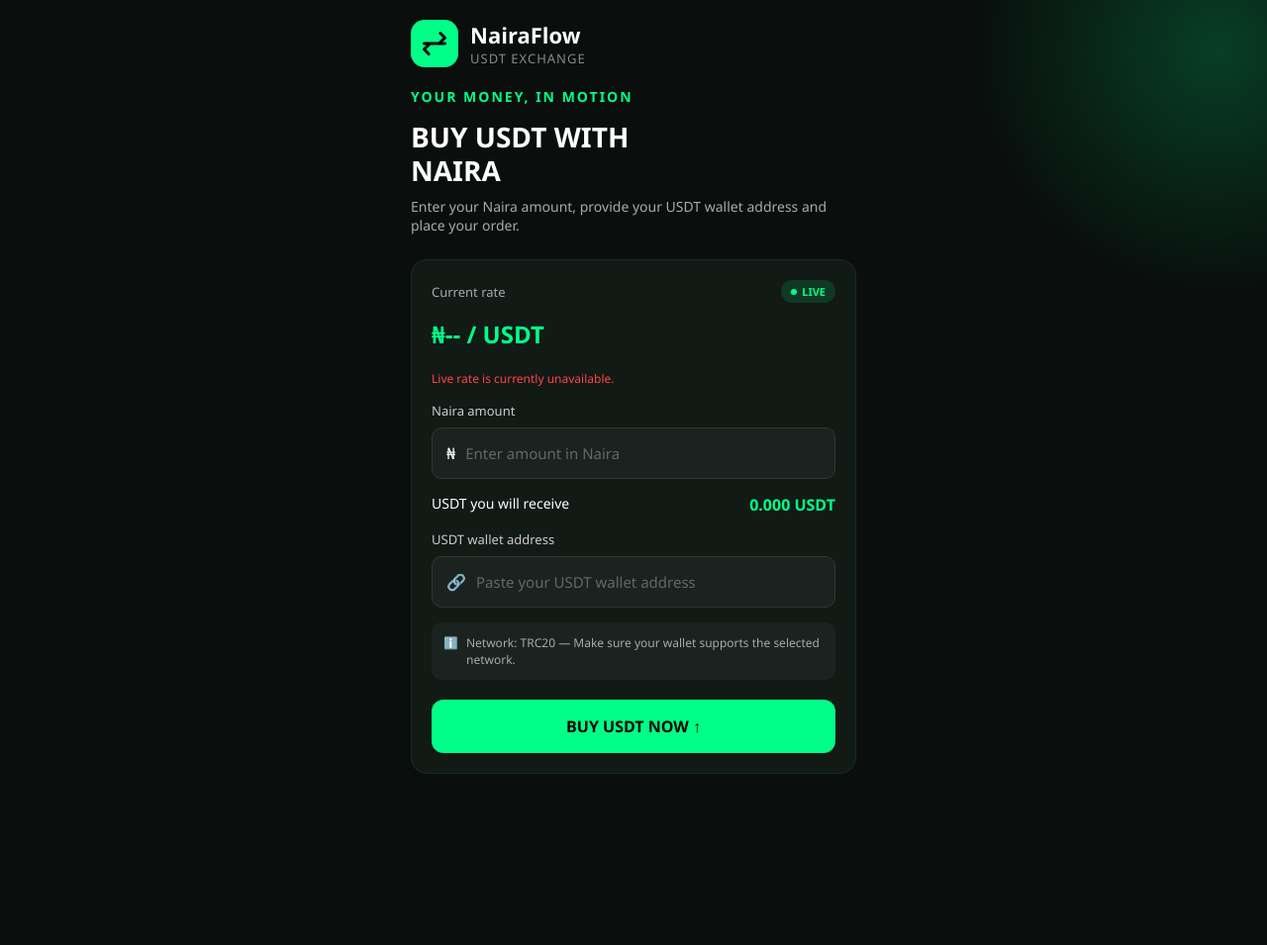
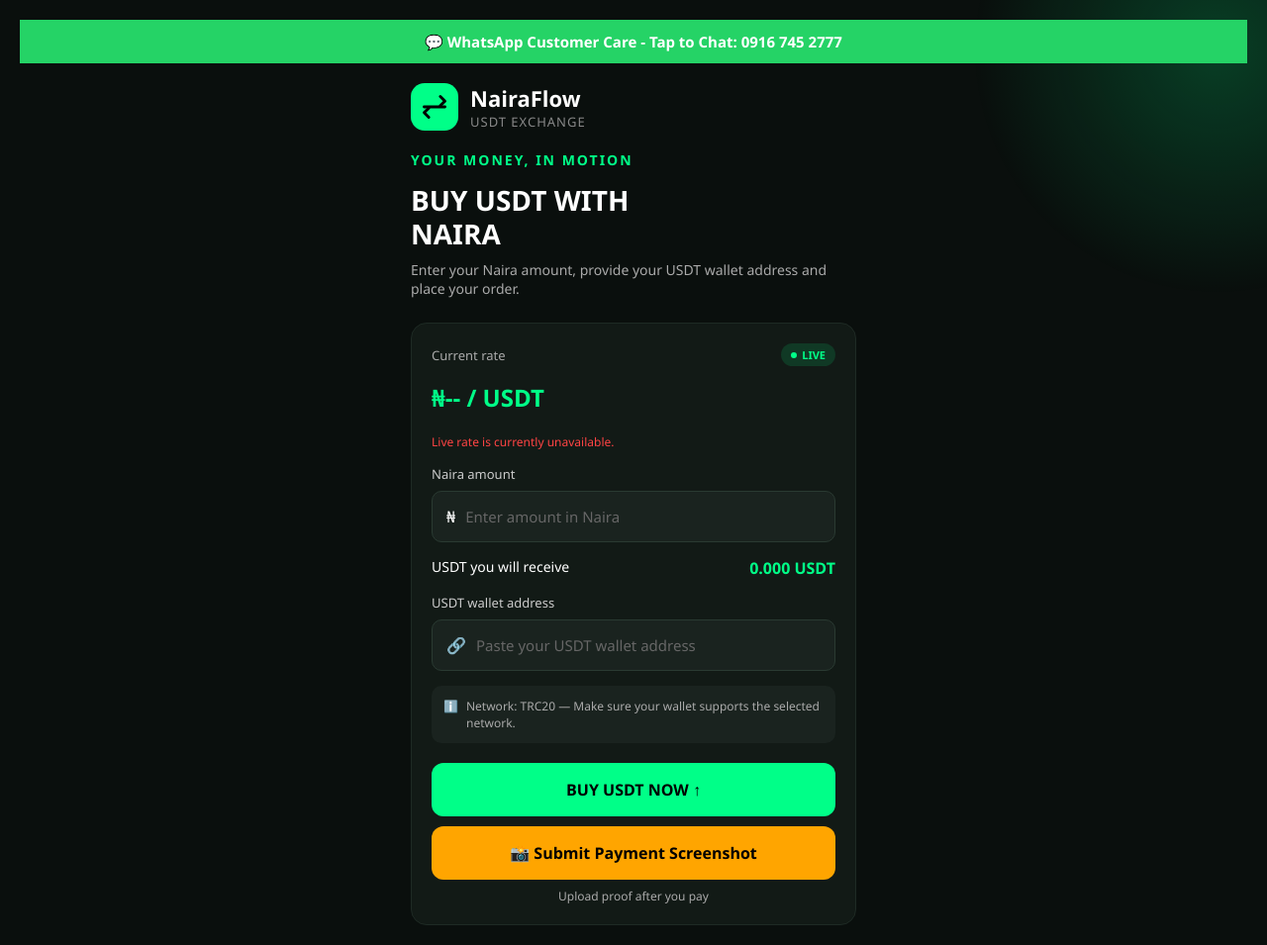
Before and after one commit to Musa-long/USDT-NAIRA-EXCHANGE, a website: page public/index.html in a window 1280 px wide. Shown: the whole page at 99% size. Before the commit the page ends 802 px from the top, so only its background shows below. Drawn offline with Linux system fonts and the light colour scheme; no server answers.

Commit message:
Enhance UI with WhatsApp support and screenshot button
Added a WhatsApp top bar for customer care and a screenshot submission button for payment proof.

```diff
--- a/public/index.html
+++ b/public/index.html
@@ -6,9 +6,13 @@
   <title>NairaFlow - USDT Exchange</title>
   <style>
     * { margin: 0; padding: 0; box-sizing: border-box; font-family: 'Segoe UI', Arial, sans-serif; }
-    body { background: #0a0f0d; color: #fff; min-height: 100vh; padding: 20px; display: flex; justify-content: center; align-items: center; }
+    body { background: #0a0f0d; color: #fff; min-height: 100vh; padding: 20px; display: flex; justify-content: center; align-items: center; flex-direction: column; }
    .bg-circle { position: fixed; top: -200px; right: -200px; width: 500px; height: 500px; background: radial-gradient(circle, #00ff8833 0%, transparent 70%); border-radius: 50%; z-index: 0; }
    .container { width: 100%; max-width: 450px; position: relative; z-index: 1; }
+
+    /* WHATSAPP TOP BAR - NEW */
+   .whatsapp-top { background:#25D366; text-align:center; padding:12px; position:sticky; top:0; z-index:999; width:100%; margin-bottom:20px; border-radius:0; }
+   .whatsapp-top a { color:white; text-decoration:none; font-weight:700; font-size:15px; display:block; }
 
     /* NEW BRANDING HEADER */
    .brand-header { display: flex; align-items: center; gap: 12px; margin-bottom: 8px; }
@@ -35,11 +39,22 @@
    .usdt-preview { display: flex; justify-content: space-between; margin-bottom: 15px; font-size: 14px; }
    .usdt-value { color: #00ff88; font-weight: bold; font-size: 16px; }
    .note { background: #1a231f; border-radius: 10px; padding: 12px; font-size: 12px; color: #aaa; display: flex; gap: 8px; margin-bottom: 20px; }
-    .btn { width: 100%; padding: 16px; background: #00ff88; color: #000; border: none; border-radius: 12px; font-size: 16px; font-weight: bold; cursor: pointer; display: flex; justify-content: center; align-items: center; gap: 8px; }
+   .btn { width: 100%; padding: 16px; background: #00ff88; color: #000; border: none; border-radius: 12px; font-size: 16px; font-weight: bold; cursor: pointer; display: flex; justify-content: center; align-items: center; gap: 8px; margin-bottom:10px; }
    .btn:active { transform: scale(0.98); }
+
+    /* NEW SCREENSHOT BUTTON */
+   .screenshot-btn { width: 100%; padding: 16px; background: #FFA500; color: #000; border: none; border-radius: 12px; font-size: 16px; font-weight: 800; cursor: pointer; display: flex; justify-content: center; align-items: center; gap: 8px; }
+   .screenshot-note { font-size:12px; color:#aaa; text-align:center; margin-top:8px; }
   </style>
 </head>
 <body>
+  <!-- WHATSAPP TOP BAR - NEW -->
+  <div class="whatsapp-top">
+    <a href="https://wa.me/2349167452777" target="_blank">
+      💬 WhatsApp Customer Care - Tap to Chat: 0916 745 2777
+    </a>
+  </div>
+
   <div class="bg-circle"></div>
   <div class="container">
 
@@ -98,9 +113,24 @@
       </div>
 
       <button class="btn" id="buyBtn">BUY USDT NOW ↑</button>
+
+      <!-- NEW SUBMIT SCREENSHOT BUTTON -->
+      <label for="screenshot" class="screenshot-btn">📸 Submit Payment Screenshot</label>
+      <input type="file" id="screenshot" accept="image/*" capture="camera" style="display:none;" onchange="sendToWhatsApp(this)">
+      <p class="screenshot-note">Upload proof after you pay</p>
     </div>
   </div>
 
+  <script>
+  function sendToWhatsApp(input) {
+    if(input.files[0]) {
+      const message = `Hello NairaFlow, I just made payment. \n\nPlease confirm my USDT order.`;
+      const whatsappUrl = `https://wa.me/2349167452777?text=${encodeURIComponent(message)}`;
+      alert("Screenshot selected! \n\nNext: You will be redirected to WhatsApp to send it");
+      window.open(whatsappUrl, '_blank');
+    }
+  }
+  </script>
   <script src="app.js"></script>
 </body>
 </html>
```
Lines whose indentation alone changed are shown as unchanged.
